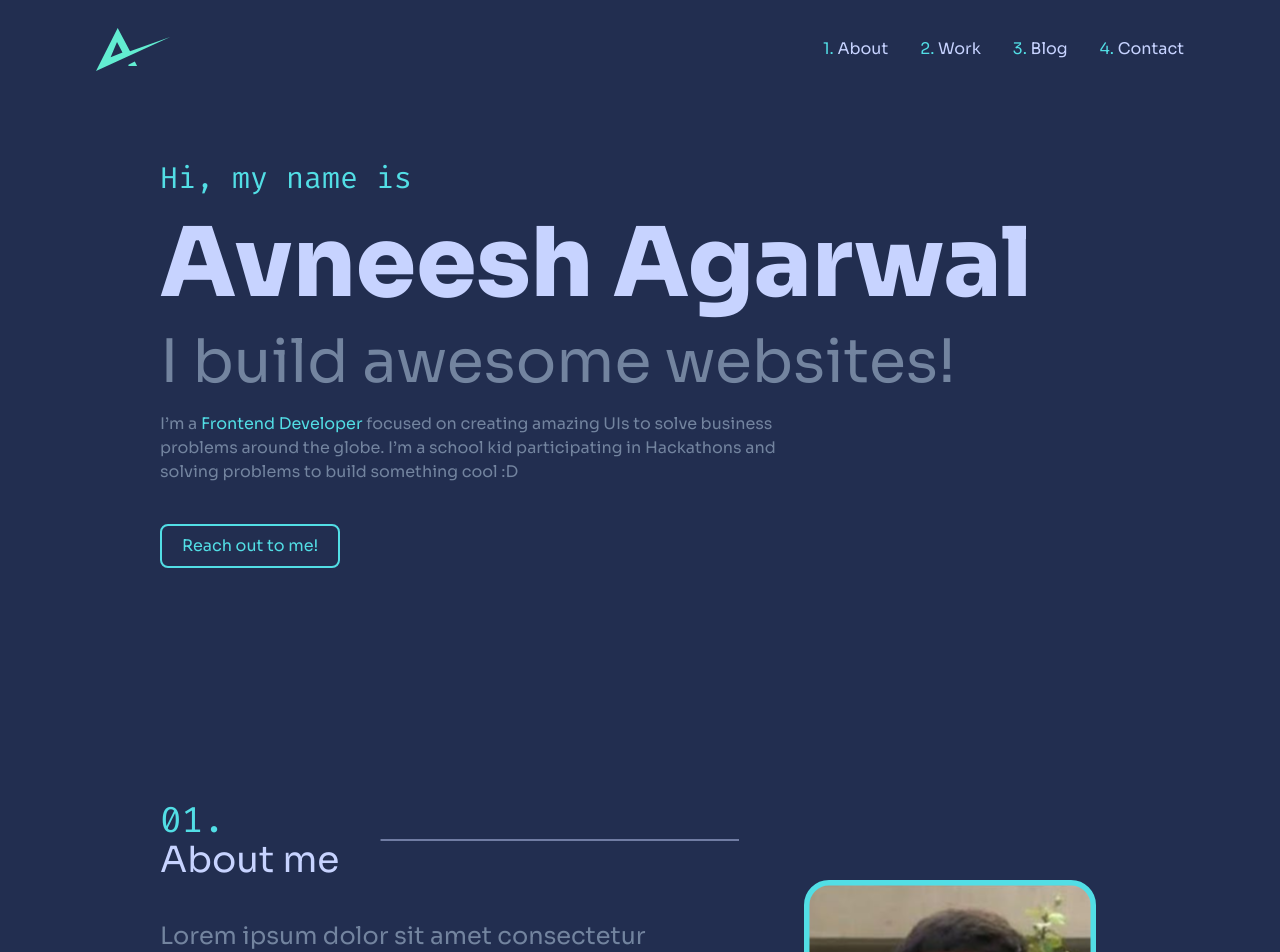
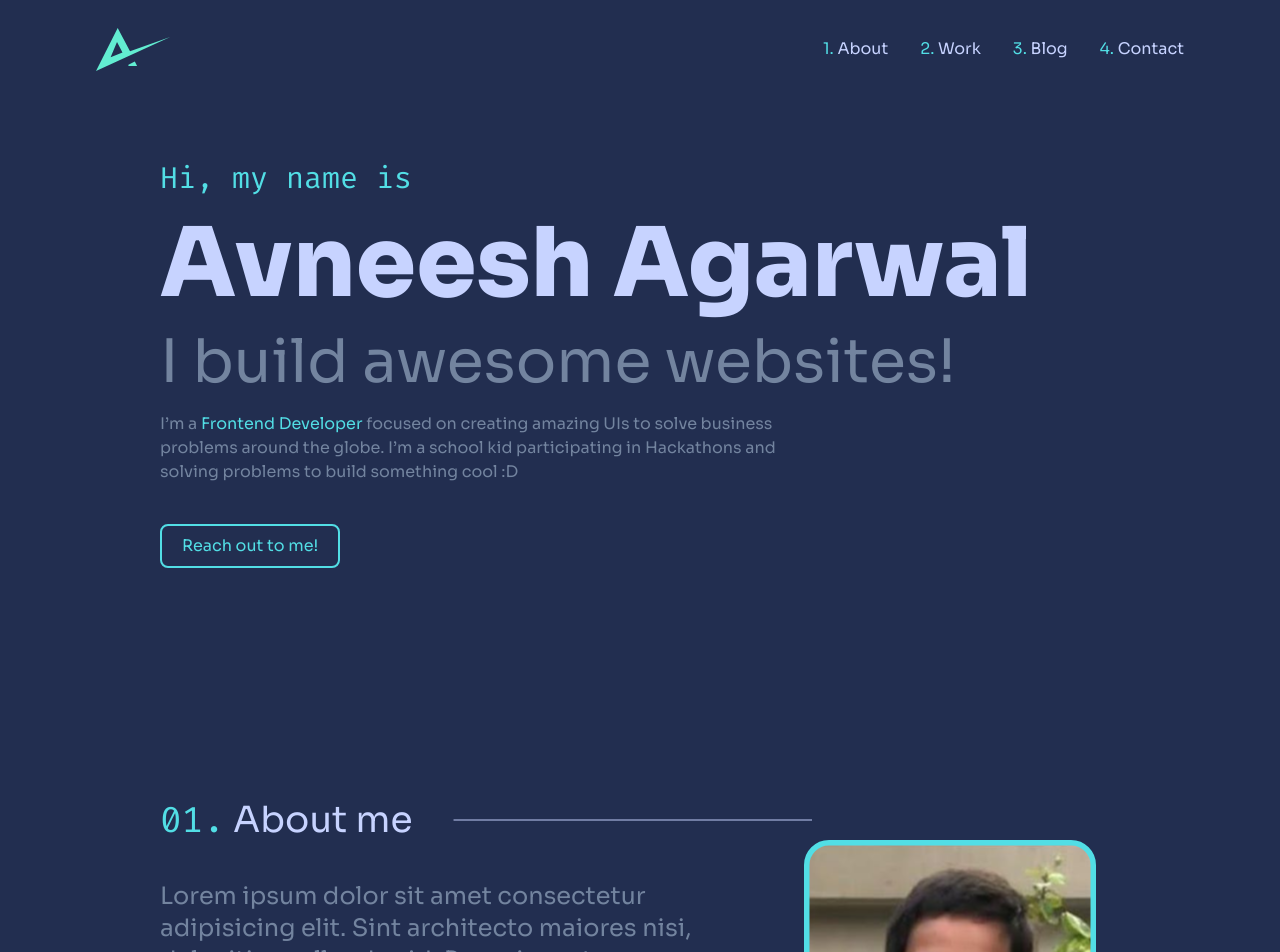
Before and after one commit to siun202/archive-portfolio, a Next.js app: page / in a window 1280 px wide. Shown: the top 952 px of the page. Built offline with nearby package versions, Linux system fonts and the light colour scheme.

Commit message:
small line fix

```diff
--- a/components/About.tsx
+++ b/components/About.tsx
@@ -6,7 +6,7 @@ const About = () => {
     <div>
       <div className="flex">
         <h2 className="text-text text-4xl">
-          <p className="text-neongreen font-fira">01.</p> About me
+          <span className="text-neongreen font-fira">01.</span> About me
         </h2>
         <Image
           className="!ml-10"
```
